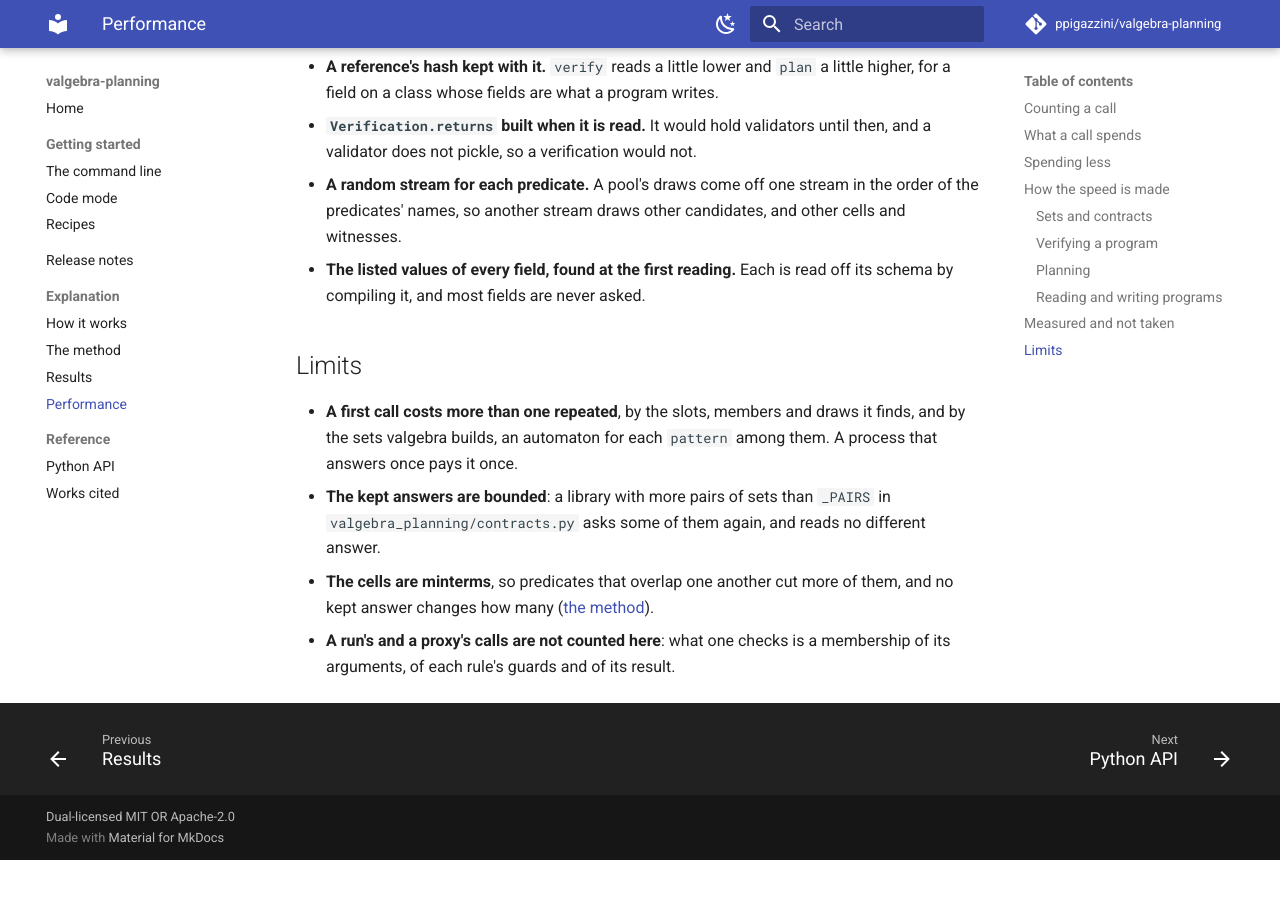
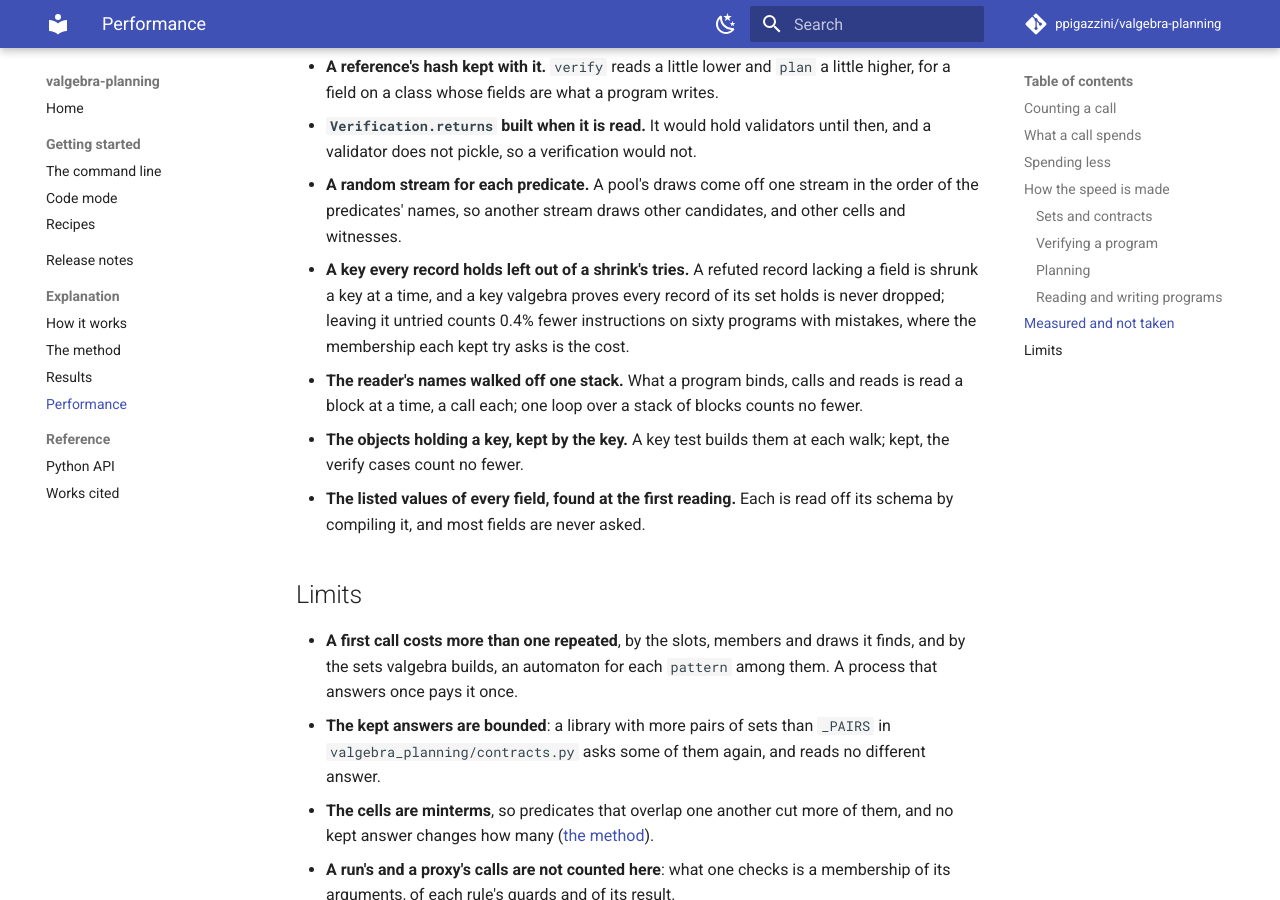
Before and after one commit to ppigazzini/valgebra-planning, an MkDocs documentation site: the page built from docs/performance.md, in a window 1280 px wide and 900 px high, scrolled down 4798 px. Built offline with MkDocs 1.6.1 and Material for MkDocs 9.7.7, drawn with Linux system fonts in a browser that asks for light colours; comment, search, counter and statistics services are not loaded; before the commit the page ends 5658 px from its top, so only the background shows below that.

Commit message:
docs: three readings of the 0.0.11 cut measured and not taken
The performance page names three changes read beside the 0.0.11 cut that count no fewer
instructions, or too few to keep: a key every record of its set holds left out of a
shrink's tries, 0.4% fewer on sixty programs with mistakes, where each kept try's
membership is the cost; the reader's names walked off one stack in place of a call a
block; and the objects holding a key kept by the key, which the verify cases read the
same.

```diff
--- a/docs/performance.md
+++ b/docs/performance.md
@@ -181,6 +181,14 @@ and stays out.
   validator does not pickle, so a verification would not.
 - **A random stream for each predicate.** A pool's draws come off one stream in the order of the
   predicates' names, so another stream draws other candidates, and other cells and witnesses.
+- **A key every record holds left out of a shrink's tries.** A refuted record lacking a field is
+  shrunk a key at a time, and a key valgebra proves every record of its set holds is never
+  dropped; leaving it untried counts 0.4% fewer instructions on sixty programs with mistakes,
+  where the membership each kept try asks is the cost.
+- **The reader's names walked off one stack.** What a program binds, calls and reads is read a
+  block at a time, a call each; one loop over a stack of blocks counts no fewer.
+- **The objects holding a key, kept by the key.** A key test builds them at each walk; kept, the
+  verify cases count no fewer.
 - **The listed values of every field, found at the first reading.** Each is read off its schema by
   compiling it, and most fields are never asked.
 
```
